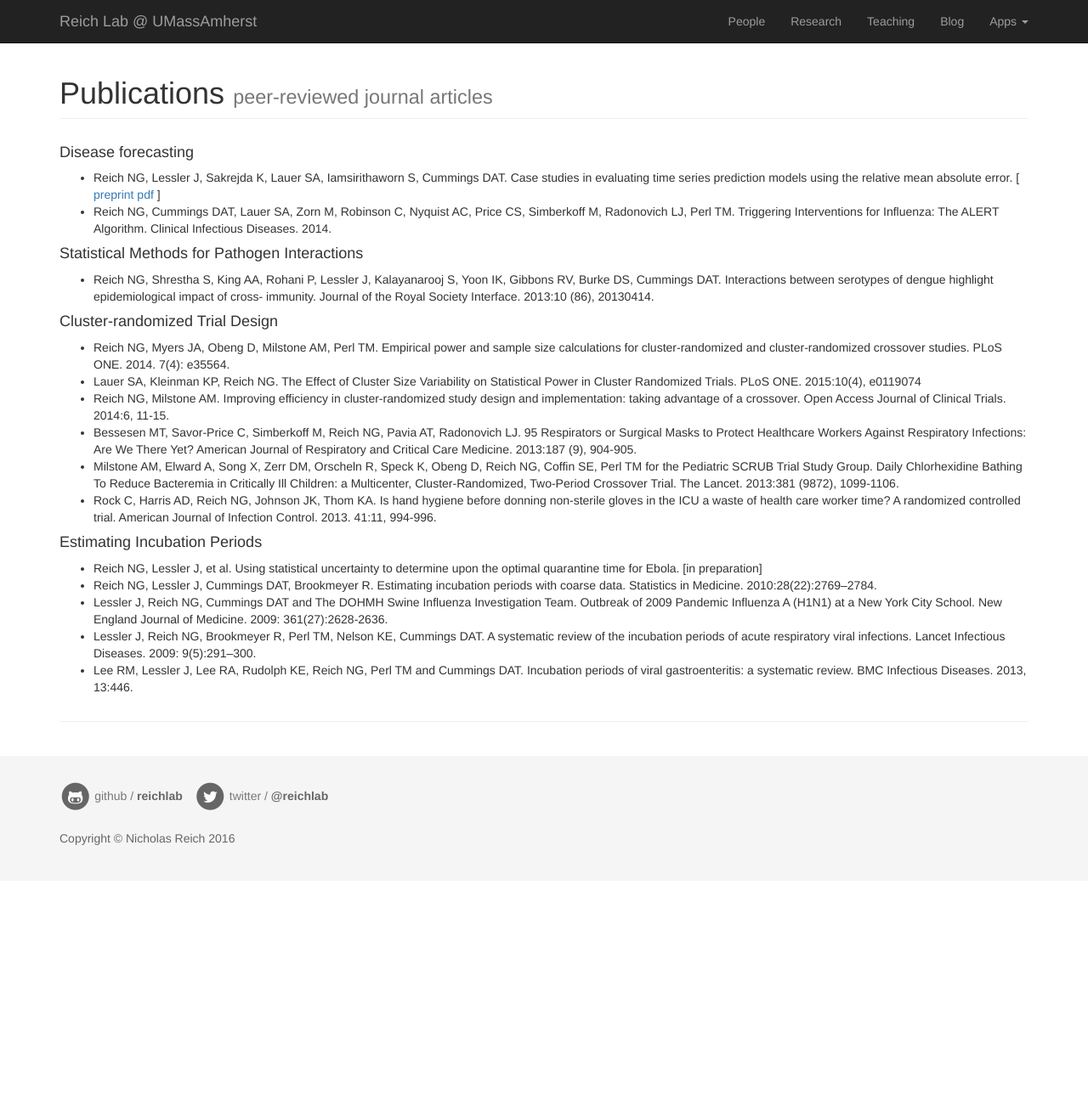
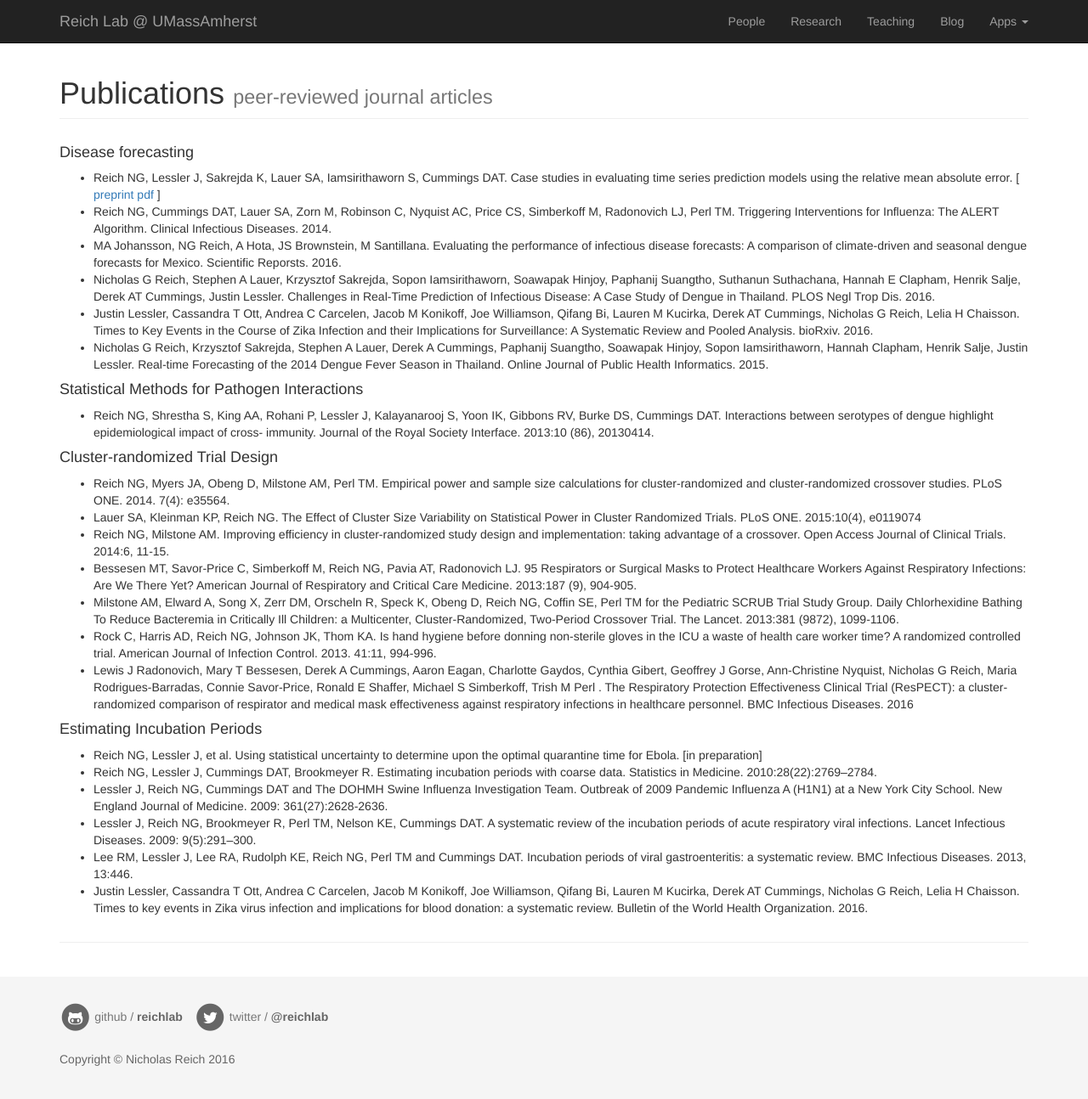
Before and after one commit to reichlab/reichlab.github.io, a Jekyll site: the page built from publications.html, in a window 1280 px wide and 1297 px high. Shown: the top 1294 px of the window at 85% size. Built offline with Jekyll 4.4.1, drawn with Linux system fonts in a browser that asks for light colours; comment, search, counter and statistics services are not loaded.

Commit message:
Add Recent Publications

```diff
--- a/publications.html
+++ b/publications.html
@@ -27,8 +27,12 @@ layout: default
             <div class="col-lg-12">
                 <h4 id="forecasting">Disease forecasting</h4>
 				        <ul>
-					          <li>Reich NG, Lessler J, Sakrejda K, Lauer SA, Iamsirithaworn S, Cummings DAT. Case studies in evaluating time series prediction models using the relative mean absolute error. [ <a href="http://works.bepress.com/nicholas_reich/11">preprint pdf</a> ]</li>
+					          <li> Reich NG, Lessler J, Sakrejda K, Lauer SA, Iamsirithaworn S, Cummings DAT. Case studies in evaluating time series prediction models using the relative mean absolute error. [ <a href="http://works.bepress.com/nicholas_reich/11">preprint pdf</a> ]</li>
 					          <li> Reich NG, Cummings DAT, Lauer SA, Zorn M, Robinson C, Nyquist AC, Price CS, Simberkoff M, Radonovich LJ, Perl TM. Triggering Interventions for Influenza: The ALERT Algorithm. Clinical Infectious Diseases. 2014.</li>
+						  <li> MA Johansson, NG Reich, A Hota, JS Brownstein, M Santillana. Evaluating the performance of infectious disease forecasts: A comparison of climate-driven and seasonal dengue forecasts for Mexico. Scientific Reporsts. 2016.</li>
+				                  <li> Nicholas G Reich, Stephen A Lauer, Krzysztof Sakrejda, Sopon Iamsirithaworn, Soawapak Hinjoy, Paphanij Suangtho, Suthanun Suthachana, Hannah E Clapham, Henrik Salje, Derek AT Cummings, Justin Lessler. Challenges in Real-Time Prediction of Infectious Disease: A Case Study of Dengue in Thailand. PLOS Negl Trop Dis. 2016.</li>
+				                  <li> Justin Lessler, Cassandra T Ott, Andrea C Carcelen, Jacob M Konikoff, Joe Williamson, Qifang Bi, Lauren M Kucirka, Derek AT Cummings, Nicholas G Reich, Lelia H Chaisson. Times to Key Events in the Course of Zika Infection and their Implications for Surveillance: A Systematic Review and Pooled Analysis. bioRxiv. 2016.</li>
+					          <li> Nicholas G Reich, Krzysztof Sakrejda, Stephen A Lauer, Derek A Cummings, Paphanij Suangtho, Soawapak Hinjoy, Sopon Iamsirithaworn, Hannah Clapham, Henrik Salje, Justin Lessler. Real-time Forecasting of the 2014 Dengue Fever Season in Thailand. Online Journal of Public Health Informatics. 2015. </li>
 				        </ul>
                 <h4 id="interactions">Statistical Methods for Pathogen Interactions</h4>
 				        <ul>
@@ -45,6 +49,8 @@ layout: default
 					          <li> Bessesen MT, Savor-Price C, Simberkoff M, Reich NG, Pavia AT, Radonovich LJ. 95 Respirators or Surgical Masks to Protect Healthcare Workers Against Respiratory Infections: Are We There Yet? American Journal of Respiratory and Critical Care Medicine. 2013:187 (9), 904-905.</li>
 					          <li> Milstone AM, Elward A, Song X, Zerr DM, Orscheln R, Speck K, Obeng D, Reich NG, Coffin SE, Perl TM for the Pediatric SCRUB Trial Study Group. Daily Chlorhexidine Bathing To Reduce Bacteremia in Critically Ill Children: a Multicenter, Cluster-Randomized, Two-Period Crossover Trial. The Lancet. 2013:381 (9872), 1099-1106.</li>
 					          <li> Rock C, Harris AD, Reich NG, Johnson JK, Thom KA. Is hand hygiene before donning non-sterile gloves in the ICU a waste of health care worker time? A randomized controlled trial. American Journal of Infection Control. 2013. 41:11, 994-996.</li>
+						  <li> Lewis J Radonovich, Mary T Bessesen, Derek A Cummings, Aaron Eagan, Charlotte Gaydos, Cynthia Gibert, Geoffrey J Gorse, Ann-Christine Nyquist, Nicholas G Reich, Maria Rodrigues-Barradas, Connie Savor-Price, Ronald E Shaffer, Michael S Simberkoff, Trish M Perl .
+			The Respiratory Protection Effectiveness Clinical Trial (ResPECT): a cluster-randomized comparison of respirator and medical mask effectiveness against respiratory infections in healthcare personnel. BMC Infectious Diseases. 2016 </li>
 				        </ul>
                 <h4 id="incper">Estimating Incubation Periods</h4>
 				        <ul>
@@ -54,6 +60,7 @@ layout: default
 					          <li> Lessler J, Reich NG, Cummings DAT and The DOHMH Swine Influenza Investigation Team. Outbreak of 2009 Pandemic Influenza A (H1N1) at a New York City School. New England Journal of Medicine. 2009: 361(27):2628-2636.</li>
 					          <li> Lessler J, Reich NG, Brookmeyer R, Perl TM, Nelson KE, Cummings DAT. A systematic review of the incubation periods of acute respiratory viral infections. Lancet Infectious Diseases. 2009: 9(5):291–300.</li>
 					          <li> Lee RM, Lessler J, Lee RA, Rudolph KE, Reich NG, Perl TM and Cummings DAT. Incubation periods of viral gastroenteritis: a systematic review. BMC Infectious Diseases. 2013, 13:446.</li>
+						  <li> Justin Lessler, Cassandra T Ott, Andrea C Carcelen, Jacob M Konikoff, Joe Williamson, Qifang Bi, Lauren M Kucirka, Derek AT Cummings, Nicholas G Reich, Lelia H Chaisson. Times to key events in Zika virus infection and implications for blood donation: a systematic review. Bulletin of the World Health Organization. 2016.</li>
 				        </ul>
             </div>
         </div>
```
